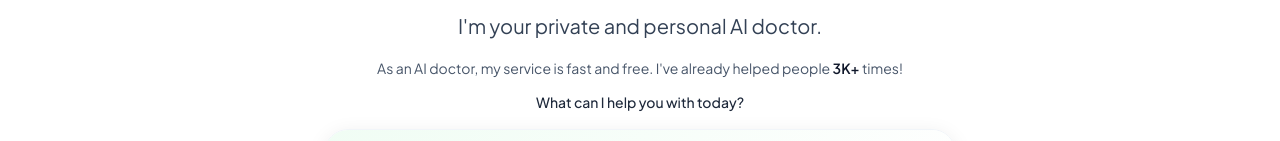
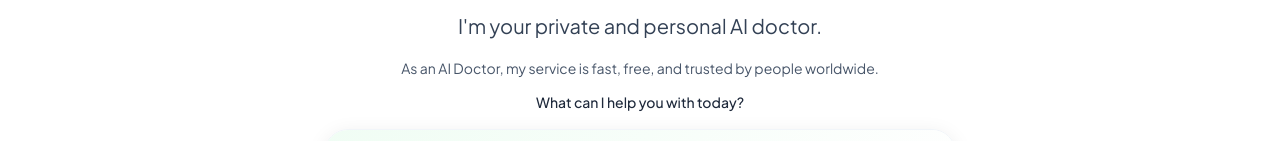
Before and after one commit to KumailRaza45/Medical-Bot-Platform, a React (Create React App) app in the folder frontend/: page / in a window 1280 px wide. Shown: the part 228-369 px from the top of the page. Built offline with nearby package versions, Linux system fonts and the light colour scheme; no server answers; the HTML template or start-up script is replaced by a standard one.

Commit message:
text change

```diff
--- a/frontend/src/pages/HomePage.js
+++ b/frontend/src/pages/HomePage.js
@@ -56,7 +56,7 @@ const HomePage = () => {
 
           {/* Stats Text */}
           <p className="hero-stats-text">
-            As an AI doctor, my service is fast and free. I've already helped people <strong>{formatNumber(stats.totalConsultations)}</strong> times!
+            As an AI Doctor, my service is fast, free, and trusted by people worldwide.
           </p>
 
           {/* Note */}
```
